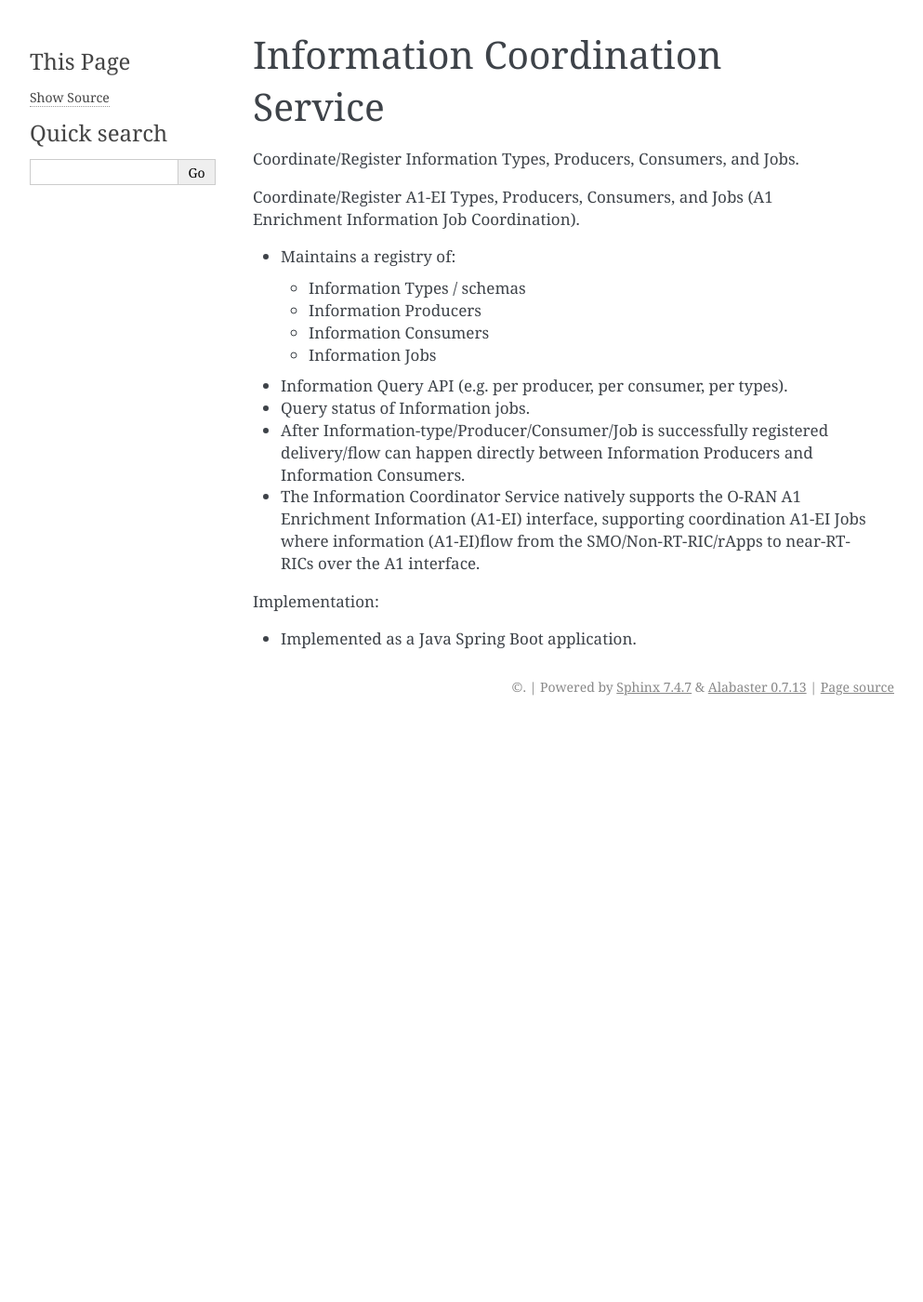
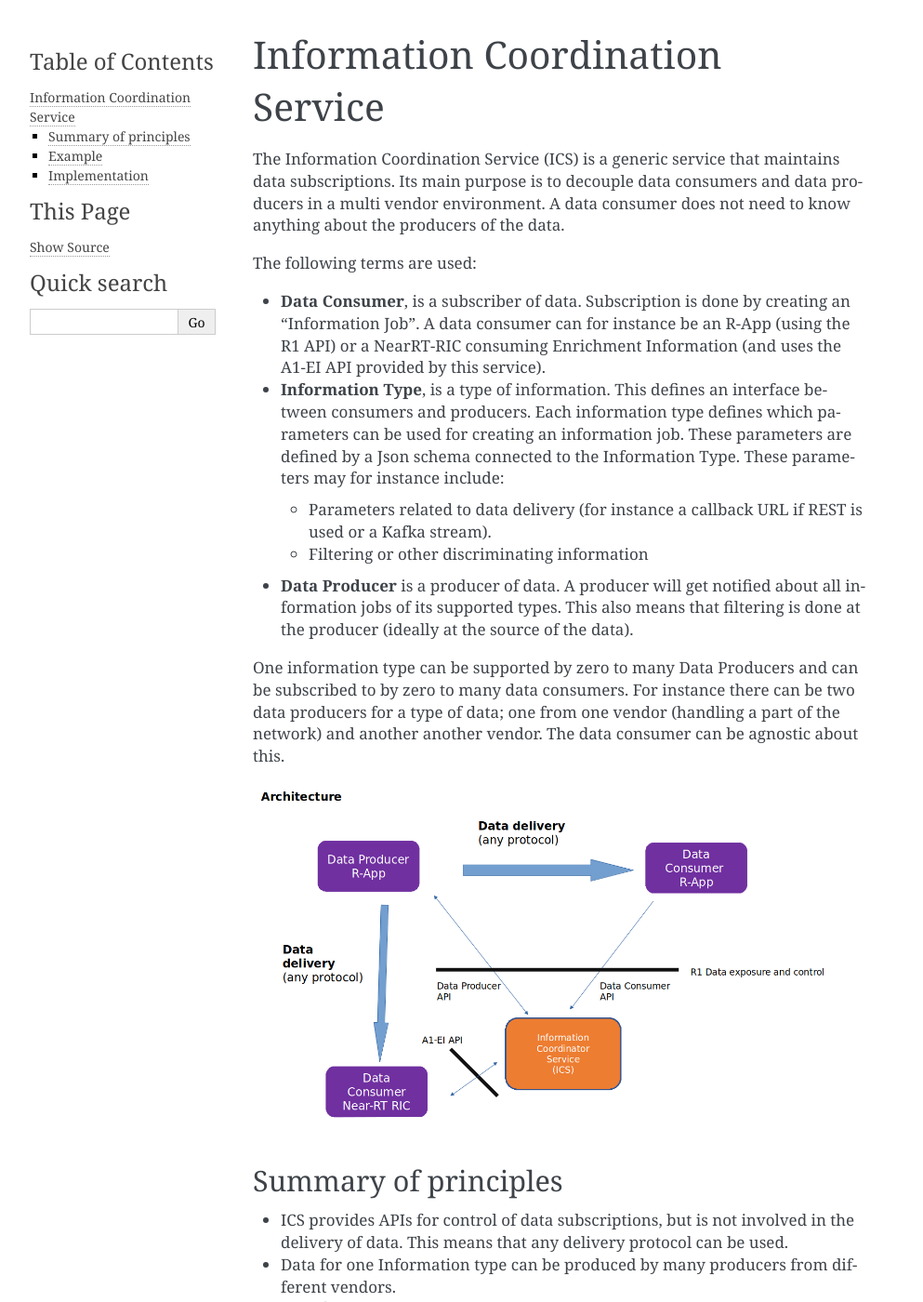
Before and after one commit to o-ran-sc/nonrtric-plt-informationcoordinatorservice, a Sphinx documentation site: the page built from docs/overview.rst, in a window 1280 px wide and 1400 px high. Shown: the whole window at 93% size, without its empty margins (148-1141 px from the left). Built offline with Sphinx 7.4.7, drawn with Linux system fonts in a browser that asks for light colours; some of the changed text lies outside the part shown.

Commit message:
Documentation updates.
Signed-off-by: PatrikBuhr <patrik.buhr@est.tech>
Issue-ID: NONRTRIC-743
Change-Id: I3582d01e4fd991b551facc11466968af0cb3799f

```diff
--- a/docs/overview.rst
+++ b/docs/overview.rst
@@ -5,22 +5,59 @@
 Information Coordination Service
 ~~~~~~~~~~~~~~~~~~~~~~~~~~~~~~~~
 
-Coordinate/Register Information Types, Producers, Consumers, and Jobs.
+The Information Coordination Service (ICS) is a generic service that maintains data subscriptions. Its main purpose is
+to decouple data consumers and data producers in a multi vendor environment. A data consumer does not need to know anything about
+the producers of the data.
 
-Coordinate/Register A1-EI Types, Producers, Consumers, and Jobs (A1 Enrichment Information Job Coordination).
+The following terms are used:
 
-* Maintains a registry of:
+* **Data Consumer**, is a subscriber of data. Subscription is done by creating an "Information Job". A data consumer can for instance be an R-App (using the R1 API) or a NearRT-RIC consuming Enrichment Information (and uses the A1-EI API provided by this service).
+* **Information Type**, is a type of information. This defines an interface between consumers and producers. Each information type defines which parameters can be used for creating an information job. These parameters are defined by a Json schema connected to the Information Type. These parameters may for instance include:
 
-  + Information Types / schemas
-  + Information Producers
-  + Information Consumers
-  + Information Jobs
+  * Parameters related to data delivery (for instance a callback URL if REST is used or a Kafka stream).
+  * Filtering or other discriminating information
 
-* Information Query API (e.g. per producer, per consumer, per types).
-* Query status of Information jobs.
-* After Information-type/Producer/Consumer/Job is successfully registered delivery/flow can happen directly between Information Producers and Information Consumers.
-* The Information Coordinator Service natively supports the O-RAN A1 Enrichment Information (A1-EI) interface, supporting coordination A1-EI Jobs where information (A1-EI)flow from the SMO/Non-RT-RIC/rApps to near-RT-RICs over the A1 interface.
+* **Data Producer** is a producer of data. A producer will get notified about all information jobs of its supported types. This also means that filtering is done at the producer (ideally at the source of the data).
 
-Implementation:
+One information type can be supported by zero to many Data Producers and can be subscribed to by zero to many data consumers. For instance there can be two data producers for a type of data; one from one vendor (handling a part of the network) and another another vendor. The data consumer can be agnostic about this.
 
-* Implemented as a Java Spring Boot application.
+.. image:: ./Architecture.png
+   :width: 500pt
+
+*********************
+Summary of principles
+*********************
+
+* ICS provides APIs for control of data subscriptions, but is not involved in the delivery of data. This means that any delivery protocol can be used.
+* Data for one Information type can be produced by many producers from different vendors.
+* Data filtering is done at the producer.
+* A Data Consumer can create a data subscription (Information Job) regardless of the status of the Data Producers. The producers can come and go without any need for the Data Consumer to take any action.
+  A subscription indicates the need for a type of data and the system should do its best effort to fulfill this.
+* Information Jobs and types are stored persistently by ICS in a local database.
+
+
+*******
+Example
+*******
+
+.. image:: ./Example.png
+   :width: 500pt
+
+In the example, there is one subscription and the type of data is supported by two producers. That means that both producers are aware of the information job and will delver data directly to the subscriber.
+
+So a typical sequence is that:
+
+* An Information Type is registered.
+* Producers of the Information Types are registered
+* A Consumer creates an Information Job of the type and supplies the type specific parameters for data delivery and filtering etc.
+* The producers gets notified of the job and will start producing data.
+
+If a new producer is started, it will register itself and will get notified of all jobs of its supported types.
+
+
+
+**************
+Implementation
+**************
+
+Implemented as a Java Spring Boot application.
```
Also changed, not shown: docs/Architecture.png (added), docs/Example.png (added), 2 other files.
